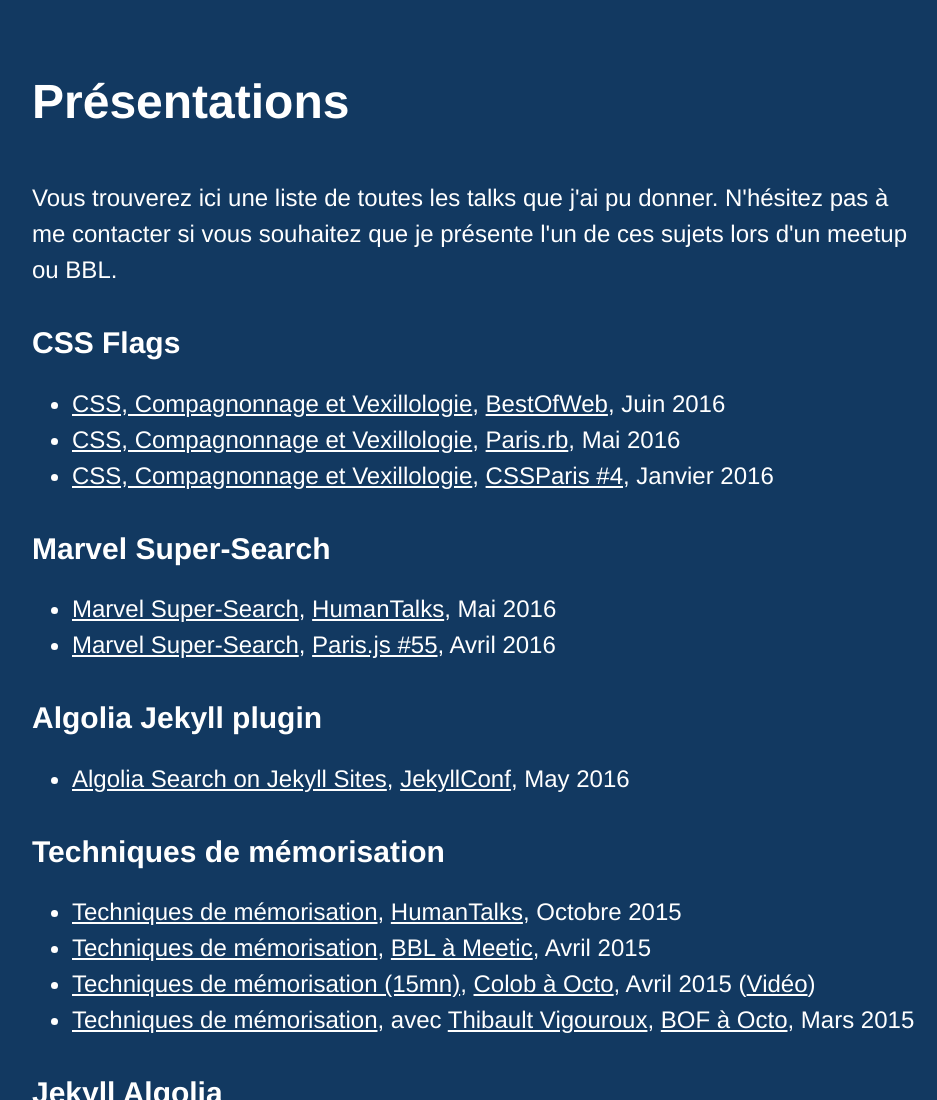
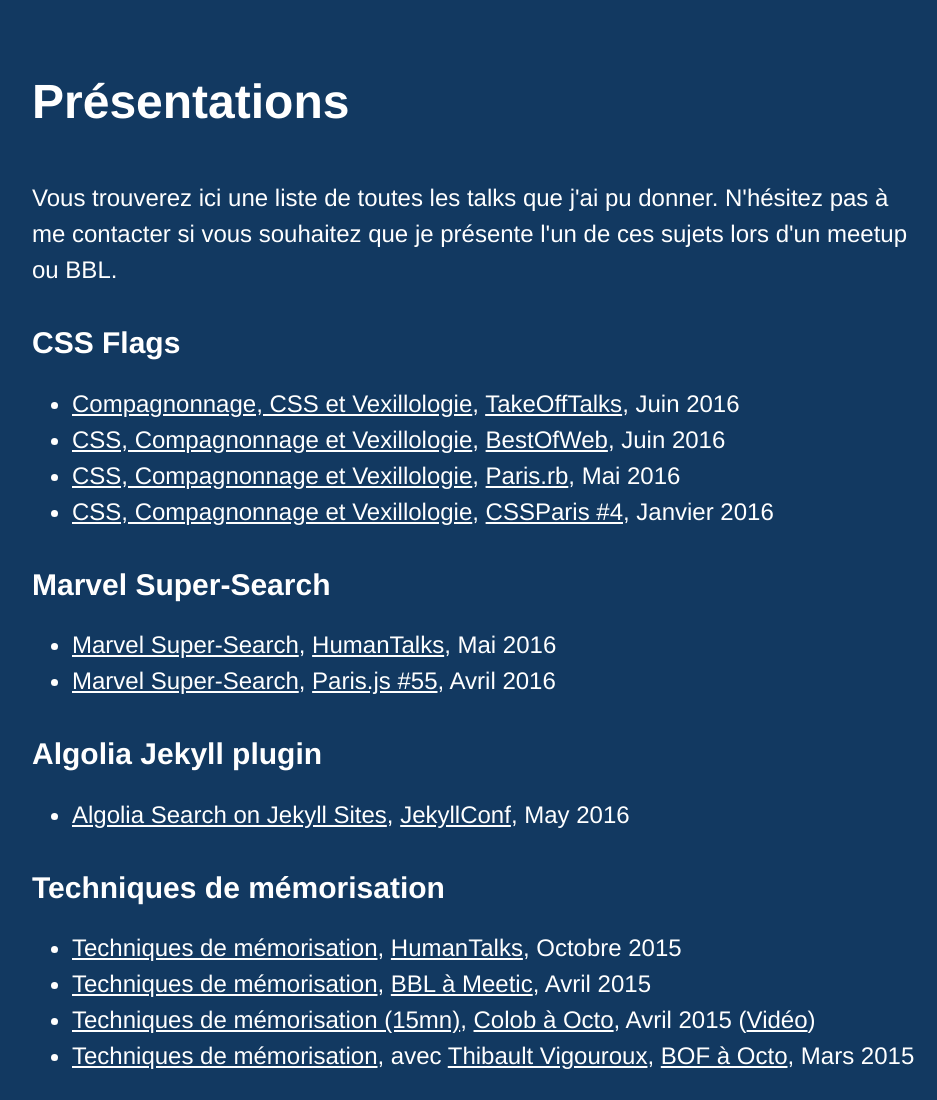
Before and after one commit to pixelastic/talks.pixelastic.com, a plain HTML site: page index.html in a window 1280 px wide. Shown: the top 1100 px of the page, without its empty margins (160-1097 px from the left). Drawn offline with Linux system fonts and the light colour scheme.

Commit message:
Adding CSS Flags TakeOffTalks

```diff
--- a/index.html
+++ b/index.html
@@ -23,6 +23,11 @@
 
   <h3>CSS Flags</h3>
   <ul>
+    <li>
+      <a href="http://talks.pixelastic.com/css-flags-takeofftalks/">Compagnonnage, CSS et Vexillologie</a>,
+      <a href="http://www.meetup.com/fr-FR/takeoff/events/231905397/">TakeOffTalks</a>,
+      Juin 2016
+    </li>
     <li>
       <a href="http://talks.pixelastic.com/css-flags-bestofweb/">CSS, Compagnonnage et Vexillologie</a>,
       <a href="http://bestofweb.paris/">BestOfWeb</a>,
```
Also changed, not shown: 1 other file.
